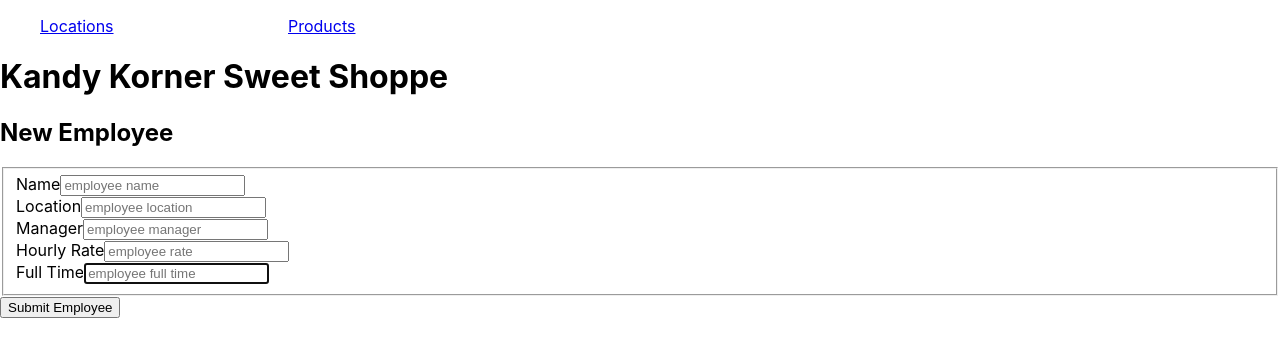
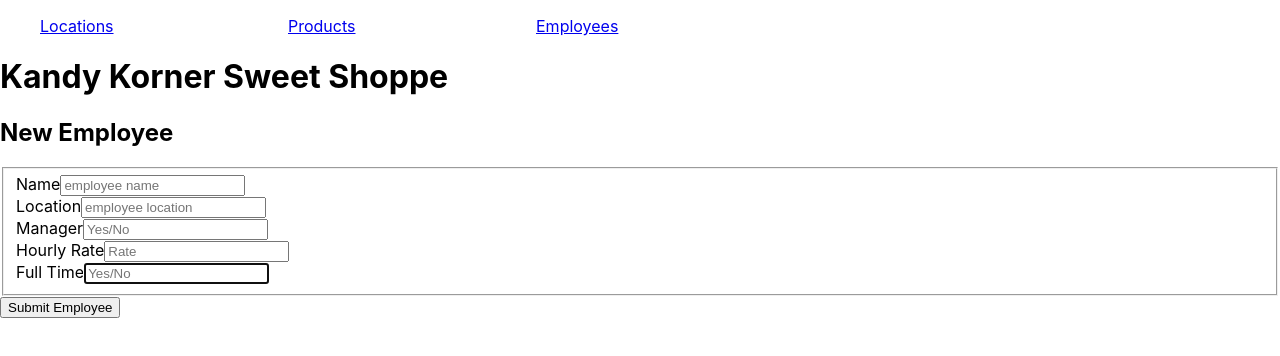
Before and after one commit to MatthewSingler/kandykorner, a React (Create React App) app: page /employees/create in a window 1280 px wide. Shown: the top 356 px of the page. Built offline with nearby package versions, Linux system fonts and the light colour scheme; no server answers.

Commit message:
Employee form is working and redirecting to employee list upon submit.

```diff
--- a/src/components/Employees/EmployeeForm.js
+++ b/src/components/Employees/EmployeeForm.js
@@ -83,7 +83,7 @@ export const EmployeeForm = () => {
                         required autoFocus
                         type="text"
                         className="form-control"
-                        placeholder="employee manager"
+                        placeholder="Yes/No"
                         onChange={
                             (event) => {
                                 const copyOfEmployee = { ...newEmployee }
@@ -99,7 +99,7 @@ export const EmployeeForm = () => {
                         required autoFocus
                         type="text"
                         className="form-control"
-                        placeholder="employee rate"
+                        placeholder="Rate"
                         onChange={
                             (event) => {
                                 const copyOfEmployee = { ...newEmployee }
@@ -115,7 +115,7 @@ export const EmployeeForm = () => {
                         required autoFocus
                         type="text"
                         className="form-control"
-                        placeholder="employee full time"
+                        placeholder="Yes/No"
                         onChange={
                             (event) => {
                                 const copyOfEmployee = { ...newEmployee }
--- a/src/components/Employees/EmployeeList.js
+++ b/src/components/Employees/EmployeeList.js
@@ -17,13 +17,6 @@ export const EmployeeList = () => {
         []
     )
 
-    useEffect(
-        () => {
-            const eachEmployee = employees.map(employee => employee.name)
-            setEmployees(eachEmployee.join(", "))
-        }, [employees])
-
-
 
     return (
         <>
--- a/src/components/Nav/NavBar.js
+++ b/src/components/Nav/NavBar.js
@@ -11,6 +11,9 @@ export const NavBar = (props) => {
             <li className="navbar__item active">
                 <Link className="navbar__link" to="/products">Products</Link>
             </li>
+            <li className="navbar__item active">
+                <Link className="navbar__link" to="/employees">Employees</Link>
+            </li>
         </ul>
     )
 }
```
